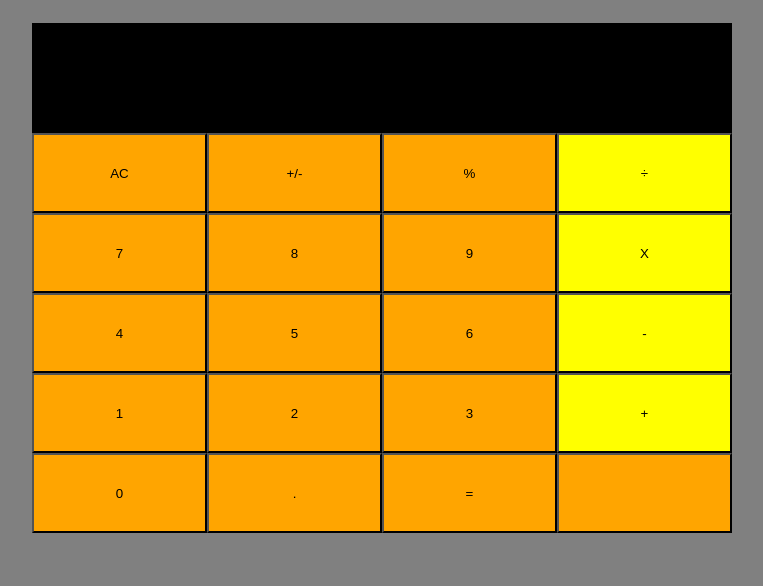
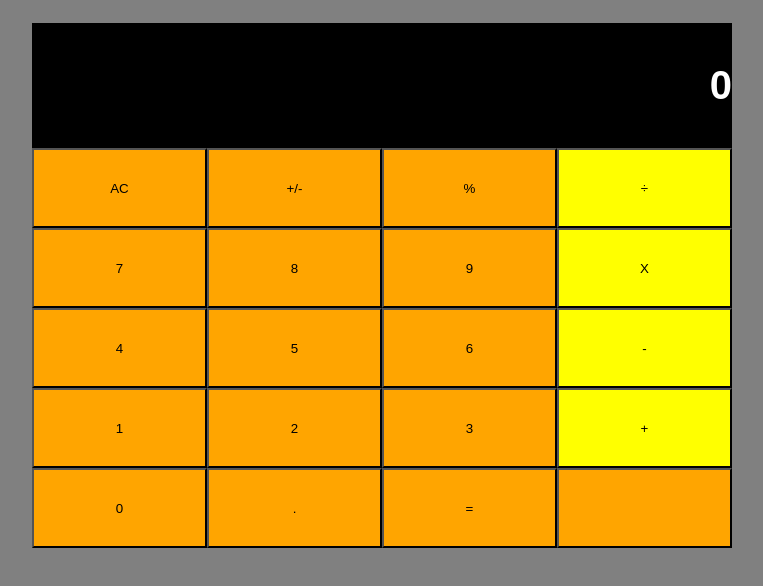
Before and after one commit to em-em-D/React-calculator, a React (Create React App) app: page / in a window 1280 px wide. Shown: the top 586 px of the page, without its empty margins (258-1021 px from the left). Built offline with nearby package versions, Linux system fonts and the light colour scheme.

Commit message:
arithmetic logic fully functional

```diff
--- a/src/components/App.css
+++ b/src/components/App.css
@@ -22,3 +22,9 @@
     height: 100%;
     width: 100%;
   }
+  .result{
+    float: right;
+    font-size: 40px;
+    font-weight: bolder;
+    color: white;
+  }
--- a/src/components/App.js
+++ b/src/components/App.js
@@ -1,19 +1,34 @@
-import React, {Component} from 'react';
+import React from 'react';
 import Display from './Display';
 import ButtonPanel from './ButtonPanel';
+import calculate from '../logical/calculate';
 import "./App.css";
 
-class App extends Component{
+class App extends React.Component{
+    constructor(){
+        super();
+        this.state ={
+            nextVal: null,
+            result: null,
+            operation: null,
+        };
+        this.handleClick = this.handleClick.bind(this);
+    }
+
+    handleClick(buttonName){
+        const {nextVal, result, operation} = this.state;
+        this.setState(calculate({nextVal, result,operation}, buttonName));
+    }
     render(){
+        const {nextVal,result} = this.state;
         return(
             <div className="box">
                 <div className="display">
-                    <Display />
+                    <Display result={nextVal || result || '0'}/>
                 </div>
                 <div className="button">
                 <ButtonPanel handleClick={this.handleClick}/>
                 </div>
-
             </div>
         );
     }
--- a/src/logical/calculate.js
+++ b/src/logical/calculate.js
@@ -0,0 +1,60 @@
+import operate from './operate';
+
+const calculate = (calculator, buttonName) =>{
+    let { result, nextVal, operation }= calculator;
+
+    const operButns = [ '+','-','X', '÷'];
+    const numButns = [ '0','1','2','3','4','5','6','7','8','9'];
+
+    if (buttonName === 'AC'){
+        result = null;
+        nextVal = null;
+        operation = null;
+    }
+
+    if(buttonName === '+/-'){
+        result /= 100;
+        nextVal /= 100;
+    }
+    if(buttonName === '%'){
+        result /= 100;
+        nextVal /= 100;
+    }
+
+    if(numButns.includes(buttonName)){
+        while(nextVal === null){
+            nextVal = '';
+        }
+        nextVal += buttonName;
+    }
+
+    if(buttonName === '.'){
+        if(!nextVal.includes('.')){
+            nextVal += buttonName;
+        }
+    }
+
+    if(operButns.includes(buttonName)){
+        while (nextVal !== null && operation !== null){
+            result = operate(result, nextVal,operation);
+            operation = buttonName;
+            nextVal = null;
+        }
+        while (nextVal !== null){
+            result = nextVal;
+            nextVal = null;
+        }
+        if(nextVal == null || operation == null){
+            operation = buttonName;
+        }
+    }
+
+    if(buttonName === '='){
+        while(nextVal !== null){
+            result = operate(result,nextVal,operation);
+            nextVal = null;
+        }
+    }
+    return {result,nextVal,operation};
+};
+export default calculate;
--- a/src/logical/operate.js
+++ b/src/logical/operate.js
@@ -0,0 +1,29 @@
+import Big from 'big.js';
+
+const operate = (number1,number2, operator) => {
+    if (number2 === undefined) return number1;
+    if (number1 === undefined) return number2;
+
+    Big.DP = 10;
+    const a = Big(number1);
+    const b = Big(number2);
+
+    try{
+            switch(operator){
+                case '+':
+                    return a.plus(b).toString();
+                case '-':
+                    return a.minus(b).toString();
+                case 'X':
+                    return a.times(b).toString();
+                case '÷':
+                    return a.div(b).toString();
+                    default:
+                        return null;
+             }
+        } catch(error){
+            return error.message.slice(9);
+        }
+};
+
+export default operate;
```
